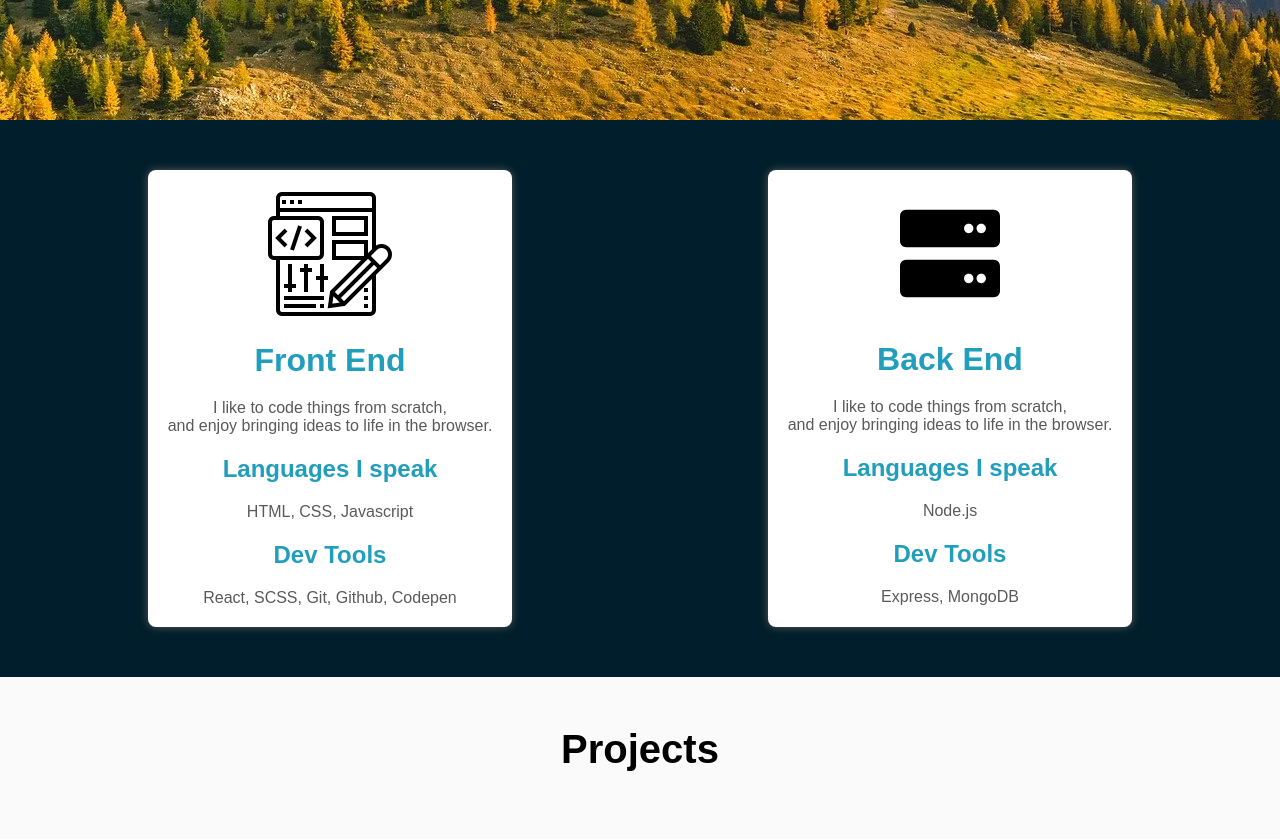
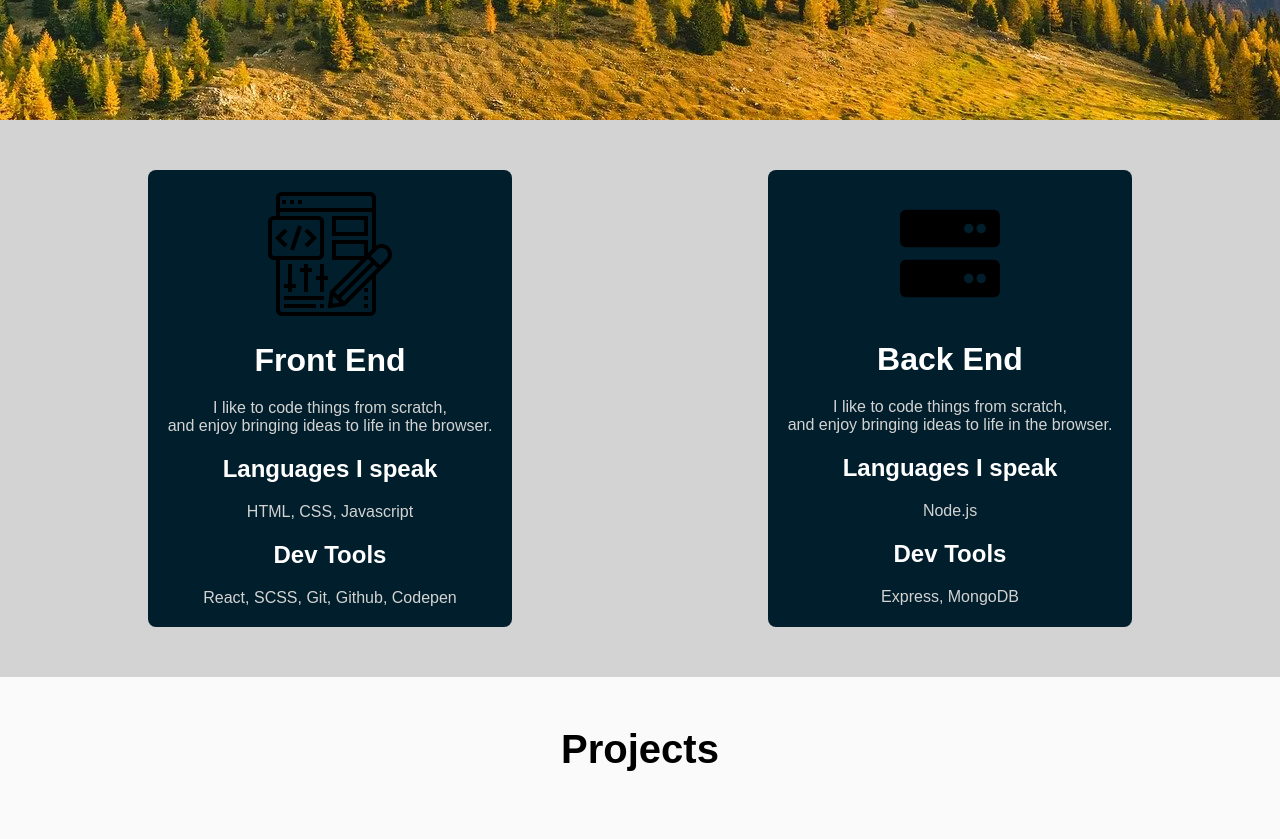
Before and after one commit to Jsendz/portfolioJH, a plain HTML site: page index.html in a window 1280 px wide. Shown: the part 680-1519 px from the top of the page. Drawn offline with Linux system fonts and the light colour scheme; a web font is replaced by a local one.

Commit message:
first commit

```diff
--- a/index.html
+++ b/index.html
@@ -76,7 +76,7 @@
             </article>
             <article>
                 <div class="skills_logo">
-                    <svg xmlns="http://www.w3.org/2000/svg" viewBox="0 0 512 512"><!--! Font Awesome Pro 6.0.0 by @fontawesome - https://fontawesome.com License - https://fontawesome.com/license (Commercial License) Copyright 2022 Fonticons, Inc. --><path d="M480 288H32c-17.62 0-32 14.38-32 32v128c0 17.62 14.38 32 32 32h448c17.62 0 32-14.38 32-32v-128C512 302.4 497.6 288 480 288zM352 408c-13.25 0-24-10.75-24-24s10.75-24 24-24s24 10.75 24 24S365.3 408 352 408zM416 408c-13.25 0-24-10.75-24-24s10.75-24 24-24s24 10.75 24 24S429.3 408 416 408zM480 32H32C14.38 32 0 46.38 0 64v128c0 17.62 14.38 32 32 32h448c17.62 0 32-14.38 32-32V64C512 46.38 497.6 32 480 32zM352 152c-13.25 0-24-10.75-24-24S338.8 104 352 104S376 114.8 376 128S365.3 152 352 152zM416 152c-13.25 0-24-10.75-24-24S402.8 104 416 104S440 114.8 440 128S429.3 152 416 152z"/></svg>
+                    <svg xmlns="http://www.w3.org/2000/svg" viewBox="0 0 512 512" color="white"><!--! Font Awesome Pro 6.0.0 by @fontawesome - https://fontawesome.com License - https://fontawesome.com/license (Commercial License) Copyright 2022 Fonticons, Inc. --><path d="M480 288H32c-17.62 0-32 14.38-32 32v128c0 17.62 14.38 32 32 32h448c17.62 0 32-14.38 32-32v-128C512 302.4 497.6 288 480 288zM352 408c-13.25 0-24-10.75-24-24s10.75-24 24-24s24 10.75 24 24S365.3 408 352 408zM416 408c-13.25 0-24-10.75-24-24s10.75-24 24-24s24 10.75 24 24S429.3 408 416 408zM480 32H32C14.38 32 0 46.38 0 64v128c0 17.62 14.38 32 32 32h448c17.62 0 32-14.38 32-32V64C512 46.38 497.6 32 480 32zM352 152c-13.25 0-24-10.75-24-24S338.8 104 352 104S376 114.8 376 128S365.3 152 352 152zM416 152c-13.25 0-24-10.75-24-24S402.8 104 416 104S440 114.8 440 128S429.3 152 416 152z"/></svg>
                 </div>
                 <h3>Back End</h3>
                 <p>I like to code things from scratch,<br>
--- a/styles.css
+++ b/styles.css
@@ -61,7 +61,7 @@ body {
     font-weight: 700;
     font-style: normal;
     font-size: 3.5rem;
-    color: rgb(31, 31, 31);
+    color: rgb(29, 29, 29);
     text-align: center;
     position: absolute;
     right: 30vh;
@@ -222,7 +222,7 @@ body {
 
 
 .skills {
-    background-color:#001E2B;
+    background-color:lightgray;
 
     padding: 50px 20px 50px 20px;
     display: flex;
@@ -236,9 +236,9 @@ body {
 
 
 .skills article {
-    background-color: white;
+    background-color: #001E2B;
     text-align: center;
-    color:rgb(90, 90, 90);
+    color:lightgray;
     padding: 20px;
 
     border-radius: 8px;
@@ -251,11 +251,12 @@ body {
     height: 127px;
     width: 100px;
 
+
 }
 
 .skills article h3 {
     padding: 20px;
-    color:#219EBC;
+    color:white;
     font-size: 2rem;
 
 
@@ -264,7 +265,7 @@ body {
 
 .skills article h4 {
     padding: 20px;
-    color:#219EBC;
+    color:white;
     font-size: 1.5rem;
 
 
```
